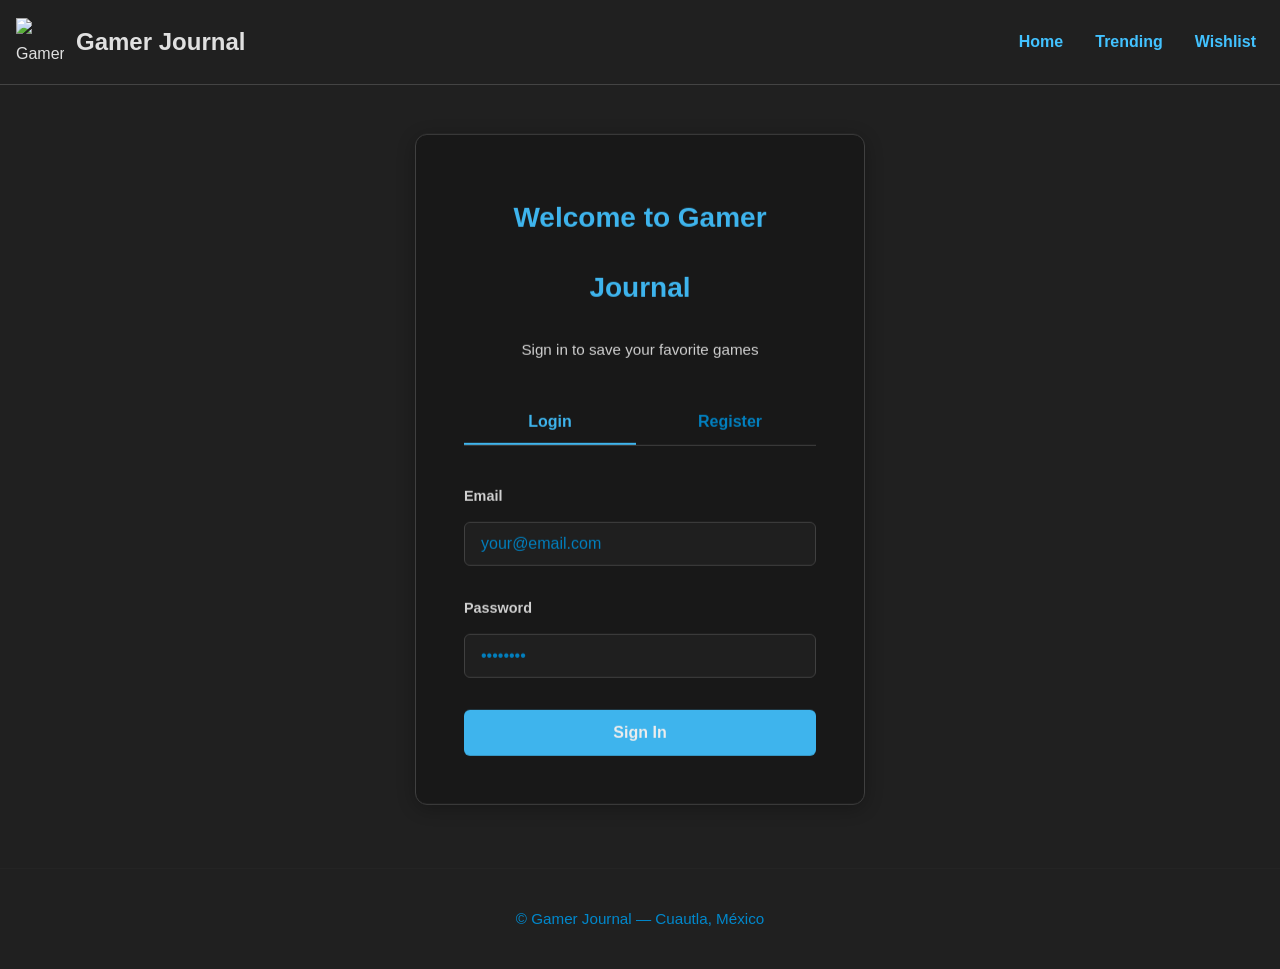
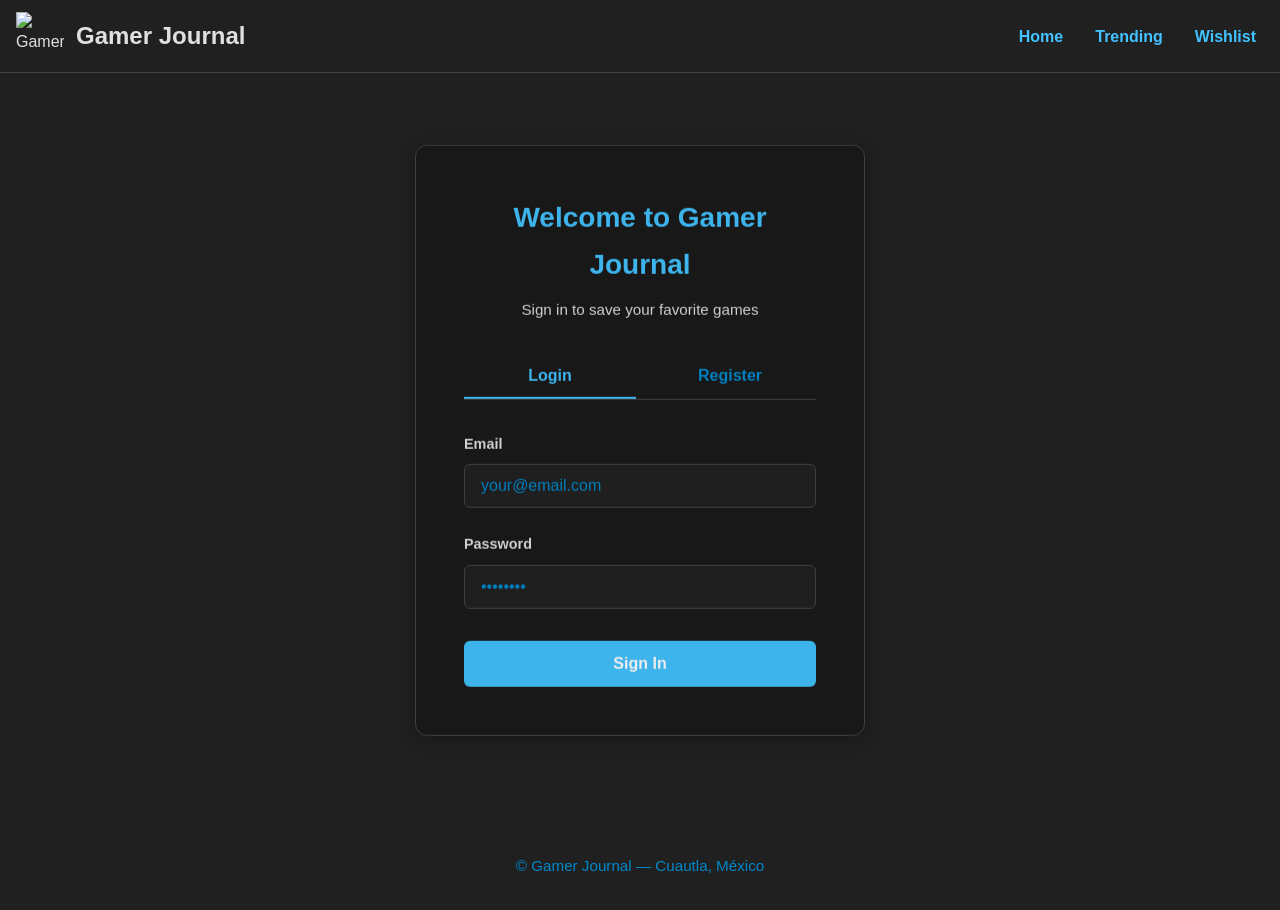

feat: implement site SEO enhancements, theme switching support, and initial project architecture including CSS styling and sitemap configuration.

--- a/src/css/main.css
+++ b/src/css/main.css
@@ -9,6 +9,14 @@
     --muted: #0088CC;
     --text: #E0E0E0;
     --border: #444444;
+    /* Aliases used by public-profile.css */
+    --primary: #42C2FF;
+    --secondary: #0088CC;
+    --primary-rgb: 66, 194, 255;
+    --secondary-rgb: 0, 136, 204;
+    --bg: #202020;
+    --surface: #2a2a2a;
+    --text-muted: #999;
 }
 
 body {
@@ -16,7 +24,7 @@ body {
     margin: 0;
     color: var(--text);
     background: var(--bg-dark);
-    line-height: 2.5;
+    line-height: 1.7;
     min-height: 100vh;
 }
 
@@ -108,6 +116,7 @@ nav {
     padding: 0.5rem;
     border-radius: 50%;
     transition: background 0.3s ease;
+    list-style: none;
 }
 
 .avatar-btn:hover {
@@ -146,9 +155,6 @@ nav {
 
 .avatar-btn::-webkit-details-marker {
     display: none;
-}
-.avatar-btn {
-    list-style: none;
 }
 
 .user-info {
